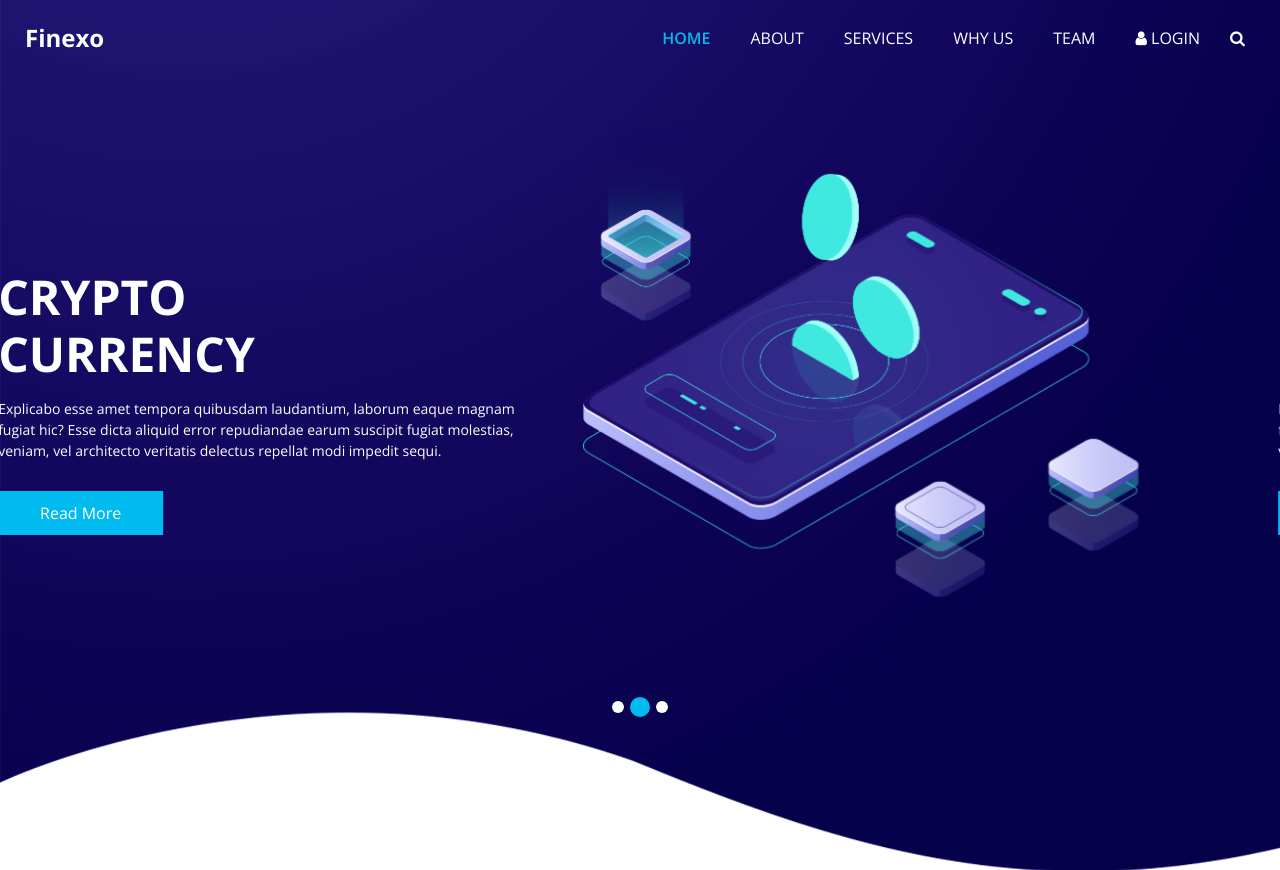
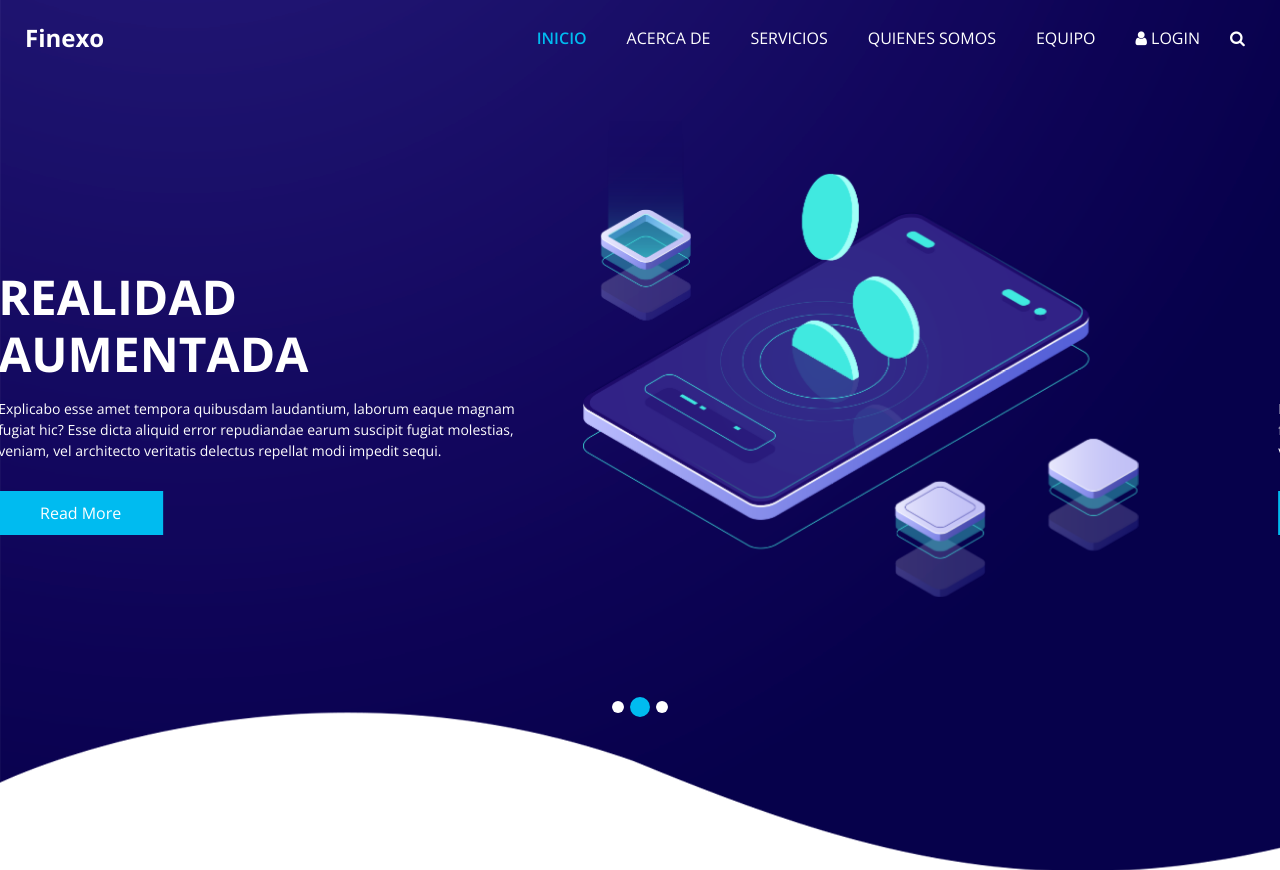
Before and after one commit to eduardotorresmeza/Trabajo---Grupal, a plain HTML site: page index.html in a window 1280 px wide. Shown: the top 870 px of the page. Drawn offline with nearby package versions, Linux system fonts and the light colour scheme; some packages are replaced by stand-ins of ours.

Commit message:
modificacion del archivo index.html

```diff
--- a/index.html
+++ b/index.html
@@ -2,12 +2,12 @@
 <html>
 
 <head>
-  <!-- Basic -->
+
   <meta charset="utf-8" />
   <meta http-equiv="X-UA-Compatible" content="IE=edge" />
-  <!-- Mobile Metas -->
+
   <meta name="viewport" content="width=device-width, initial-scale=1, shrink-to-fit=no" />
-  <!-- Site Metas -->
+
   <meta name="keywords" content="" />
   <meta name="description" content="" />
   <meta name="author" content="" />
@@ -15,7 +15,7 @@
 
   <title> Finexo </title>
 
-  <!-- bootstrap core css -->
+
   <link rel="stylesheet" type="text/css" href="css/bootstrap.css" />
 
   <!-- fonts style -->
@@ -61,19 +61,19 @@
           <div class="collapse navbar-collapse" id="navbarSupportedContent">
             <ul class="navbar-nav  ">
               <li class="nav-item active">
-                <a class="nav-link" href="index.html">Home <span class="sr-only">(current)</span></a>
+                <a class="nav-link" href="index.html">Inicio <span class="sr-only">(current)</span></a>
               </li>
               <li class="nav-item">
-                <a class="nav-link" href="about.html"> About</a>
+                <a class="nav-link" href="about.html"> Acerca De</a>
               </li>
               <li class="nav-item">
-                <a class="nav-link" href="service.html">Services</a>
+                <a class="nav-link" href="service.html">Servicios</a>
               </li>
               <li class="nav-item">
-                <a class="nav-link" href="why.html">Why Us</a>
+                <a class="nav-link" href="why.html">Quienes Somos</a>
               </li>
               <li class="nav-item">
-                <a class="nav-link" href="team.html">Team</a>
+                <a class="nav-link" href="team.html">Equipo</a>
               </li>
               <li class="nav-item">
                 <a class="nav-link" href="#"> <i class="fa fa-user" aria-hidden="true"></i> Login</a>
@@ -99,8 +99,9 @@
                 <div class="col-md-6 ">
                   <div class="detail-box">
                     <h1>
-                      Crypto <br>
-                      Currency
+                      Realidad
+                      Aumentada <br>
+
                     </h1>
                     <p>
                       Explicabo esse amet tempora quibusdam laudantium, laborum eaque magnam fugiat hic? Esse dicta aliquid error repudiandae earum suscipit fugiat molestias, veniam, vel architecto veritatis delectus repellat modi impedit sequi.
```
